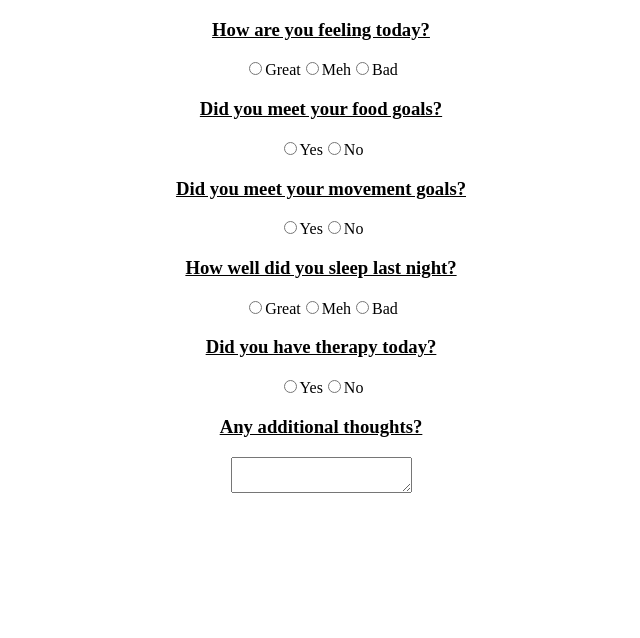
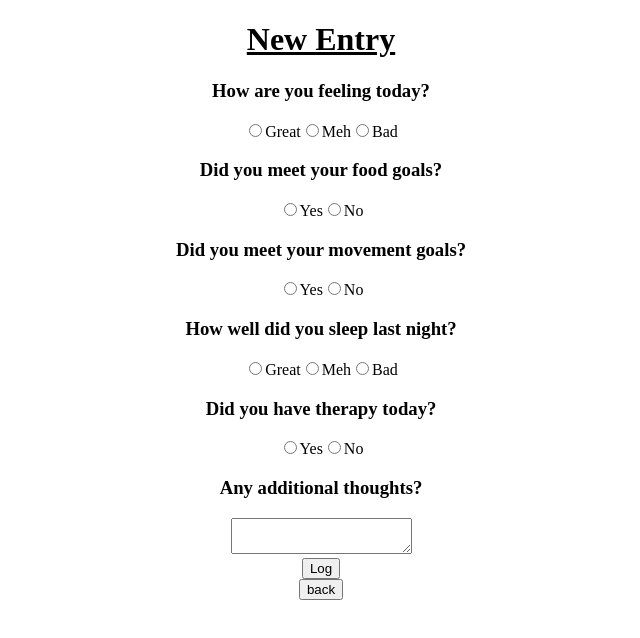
Before and after one commit to AwrenNuit/mood-tracker, a React (Create React App) app: page /new-entry in a window 1280 px wide. Shown: the top 638 px of the page, without its empty margins (319-959 px from the left). Built offline with nearby package versions, Linux system fonts and the light colour scheme; a web font is replaced by a local one.

Commit message:
added hooks and other basic functionality, removed underline from h3 tags

```diff
--- a/src/components/App/App.css
+++ b/src/components/App/App.css
@@ -2,7 +2,7 @@ body {
   font-family: 'Arima Madurai';
 }
 
-h1, h3{
+h1{
   text-decoration: underline;
 }
 
--- a/src/components/NewEntry/NewEntry.js
+++ b/src/components/NewEntry/NewEntry.js
@@ -1,40 +1,61 @@
-import React from 'react';
+import React, { useCallback, useState } from 'react';
+import { useDispatch } from 'react-redux';
+import { useHistory } from 'react-router-dom';
 
 export default function NewEntry() {
 
+  const dispatch = useCallback(useDispatch());
+  const history = useHistory();
+  const [food, setFood] = useState('');
+  const [mood, setMood] = useState('');
+  const [movement, setMovement] = useState('');
+  const [sleep, setSleep] = useState('');
+  const [therapy, setTherapy] = useState('');
+
+  const handleSubmit = () => {
+    dispatch({type: `POST_ENTRY`, payload: {mood, food, movement, sleep, therapy}});
+  }
+
+  const pushToHome = () => history.push('/home');
+
   return(
     <center>
+      <h1>New Entry</h1>
+      <form onSubmit={handleSubmit}>
         <div>
           <h3>How are you feeling today?</h3>
-        <input type="radio" name="mood" />Great
-        <input type="radio" name="mood" />Meh
-        <input type="radio" name="mood" />Bad
+          <input type="radio" name="mood" value="Great" onChange={(e)=>setMood(e.target.value)} />Great
+          <input type="radio" name="mood" value="Meh" onChange={(e)=>setMood(e.target.value)} />Meh
+          <input type="radio" name="mood" value="Bad" onChange={(e)=>setMood(e.target.value)} />Bad
         </div>
         <div>
           <h3>Did you meet your food goals?</h3>
-        <input type="radio" name="mood" />Yes
-        <input type="radio" name="mood" />No
+          <input type="radio" name="mood" value="Yes" onChange={(e)=>setFood(e.target.value)} />Yes
+          <input type="radio" name="mood" value="No" onChange={(e)=>setFood(e.target.value)} />No
         </div>
         <div>
           <h3>Did you meet your movement goals?</h3>
-        <input type="radio" name="mood" />Yes
-        <input type="radio" name="mood" />No
+          <input type="radio" name="mood" value="Yes" onChange={(e)=>setMovement(e.target.value)} />Yes
+          <input type="radio" name="mood" value="No" onChange={(e)=>setMovement(e.target.value)} />No
         </div>
         <div>
           <h3>How well did you sleep last night?</h3>
-        <input type="radio" name="mood" />Great
-        <input type="radio" name="mood" />Meh
-        <input type="radio" name="mood" />Bad
+          <input type="radio" name="mood" value="Great" onChange={(e)=>setSleep(e.target.value)} />Great
+          <input type="radio" name="mood" value="Meh" onChange={(e)=>setSleep(e.target.value)} />Meh
+          <input type="radio" name="mood" value="Bad" onChange={(e)=>setSleep(e.target.value)} />Bad
         </div>
         <div>
           <h3>Did you have therapy today?</h3>
-        <input type="radio" name="mood" />Yes
-        <input type="radio" name="mood" />No
+          <input type="radio" name="mood" value="Yes" onChange={(e)=>setTherapy(e.target.value)} />Yes
+          <input type="radio" name="mood" value="No" onChange={(e)=>setTherapy(e.target.value)} />No
         </div>
         <div>
           <h3>Any additional thoughts?</h3>
           <textarea maxLength="300"></textarea>
         </div>
+        <button type="submit">Log</button>
+      </form>
+      <button onClick={pushToHome}>back</button>
     </center>
   );
 }
```
Lines whose indentation alone changed are shown as unchanged.
